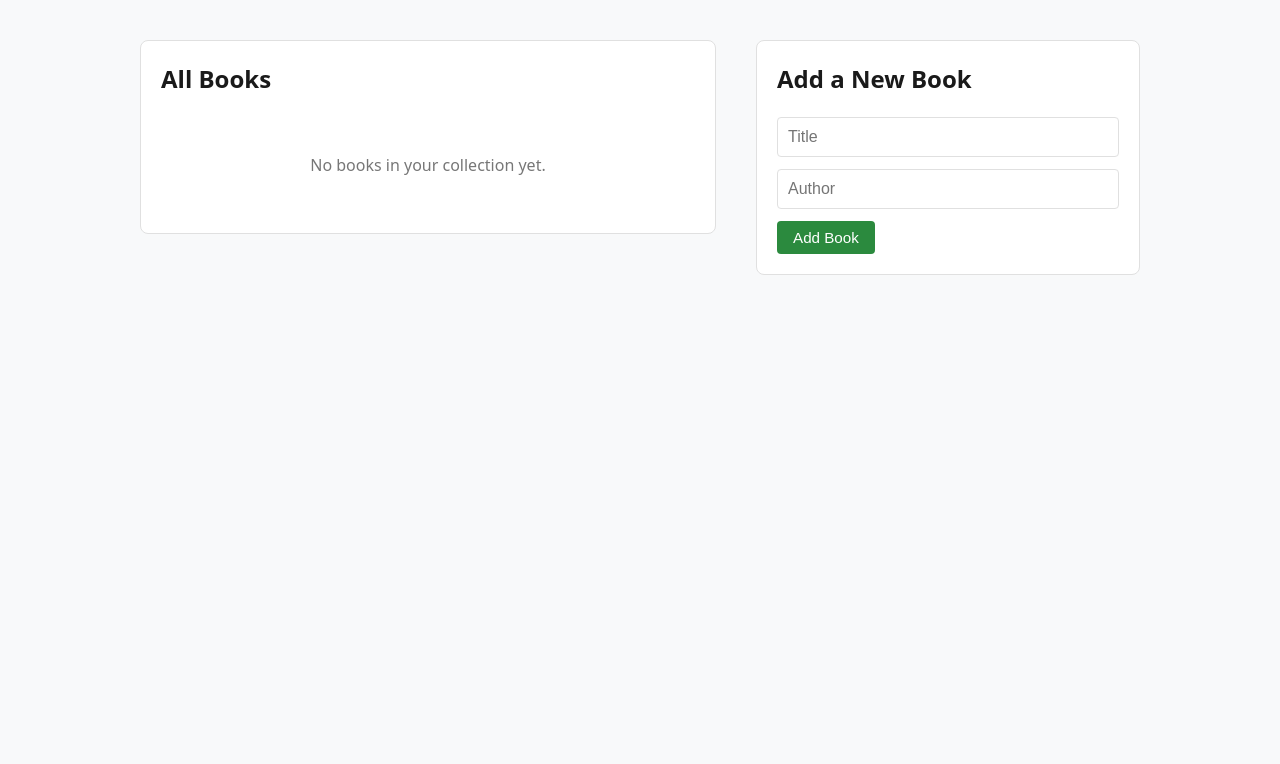
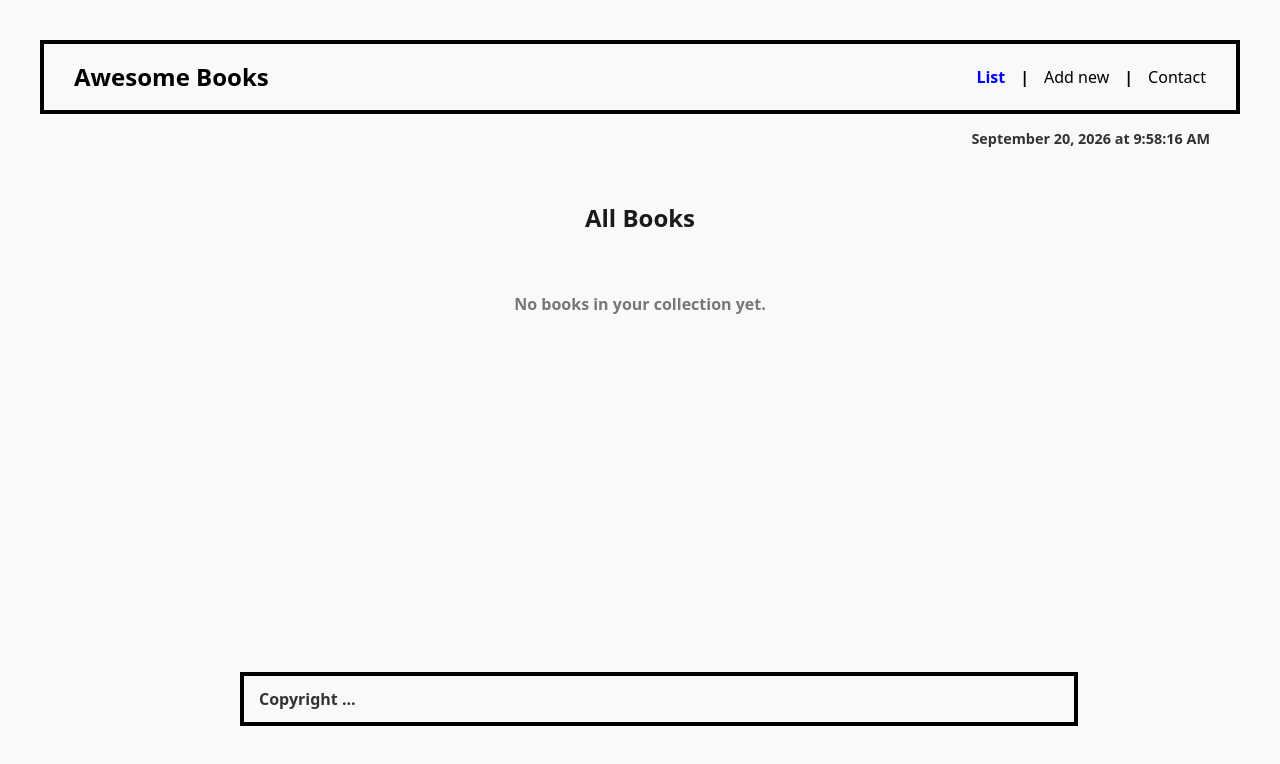
Before and after one commit to Abdulsadiqsamadani/book-ledger, a website: page index.html in a window 1280 px wide. Drawn offline with Linux system fonts and the light colour scheme.

Commit message:
implement SPA  navigation

```diff
--- a/app.js
+++ b/app.js
@@ -1,3 +1,4 @@
+document.addEventListener('DOMContentLoaded', () => {
     let bookCollection = JSON.parse(localStorage.getItem('books')) || [];
 
     const booksContainer = document.getElementById('booksContainer');
@@ -53,6 +54,58 @@ function updateStorageAndUI() {
         displayBooks();
     }
 
+    const navList = document.getElementById('nav-list');
+    const navAdd = document.getElementById('nav-add');
+    const navContact = document.getElementById('nav-contact');
+
+    const listSection = document.getElementById('listSection');
+    const addSection = document.getElementById('addSection');
+    const contactSection = document.getElementById('contactSection');
+
+    const navLinks = [navList, navAdd, navContact];
+
+    const showSection = (targetSection, activeLink) => {
+
+        listSection.classList.add('hidden');
+        addSection.classList.add('hidden');
+        contactSection.classList.add('hidden');
+
+        navLinks.forEach((link) => link.classList.remove('active'));
+
+        targetSection.classList.remove('hidden');
+        activeLink.classList.add('active');
+    };
+
+    navList.addEventListener('click', (e) => {
+        e.preventDefault();
+        showSection(listSection, navList);
+    });
+
+    navAdd.addEventListener('click', (e) => {
+        e.preventDefault();
+        showSection(addSection, navAdd);
+    });
+
+    navContact.addEventListener('click', (e) => {
+        e.preventDefault();
+        showSection(contactSection, navContact);
+    });
+        const displayDate = () => {
+        const dateDisplay = document.getElementById('date-display');
+        if (dateDisplay) {
+            const now = new Date();
+            dateDisplay.textContent = now.toLocaleString('en-US', {
+                month: 'long',
+                day: 'numeric',
+                year: 'numeric',
+                hour: 'numeric',
+                minute: 'numeric',
+                second: 'numeric',
+                hour12: true,
+            });
+        }
+    };
+
     bookForm.addEventListener('submit', (e) => {
         e.preventDefault();
 
@@ -63,6 +116,11 @@ bookForm.addEventListener('submit', (e) => {
             addBook(title, author);
             titleInput.value = '';
             authorInput.value = '';
+
+            showSection(listSection, navList);
         }
     });
+
     displayBooks();
+    displayDate();
+});
--- a/index.html
+++ b/index.html
@@ -7,13 +7,27 @@
     <link rel="stylesheet" href="style.css">
 </head>
 <body>
+    <header class="header">
+        <a href="#" class="logo">Awesome Books</a>
+        <nav>
+            <ul class="nav-links">
+                <li><a href="#" id="nav-list" class="nav-link active">List</a></li>
+                <li class="separator">|</li>
+                <li><a href="#" id="nav-add" class="nav-link">Add new</a></li>
+                <li class="separator">|</li>
+                <li><a href="#" id="nav-contact" class="nav-link">Contact</a></li>
+            </ul>
+        </nav>
+    </header>
+
+    <p id="date-display" class="date-display"></p>
 
     <div class="main-container">
-        <section class="book-section">
+        <section id="listSection"class="book-section content-section">
             <h1>All Books</h1>
             <div id="booksContainer" class="book-list"></div>
         </section>
-        <section class="form-section">
+        <section id="addSection" class="form-section content-section hidden">
             <h2>Add a New Book</h2>
             <form id="bookForm" class="form-container">
                 <input type="text" id="titleInput" placeholder="Title" required>
@@ -22,6 +36,20 @@
             </form>
         </section>
 
+        <section id="contactSection" class="content-section hidden">
+            <h2>Contact information</h2>
+            <p>Do you have any questions or you just want to say "Hello"? <br>You can reach out to us!</p>
+            <ul class="contact-info">
+                <li>Our e-mail: mail@mail.com</li>
+                <li>Our phone number: 0044123456789</li>
+                <li>Our address: Streetname 22, 84503 City, Country</li>
+            </ul>
+        </section>
+
+        <footer class="footer">
+        <p>Copyright ...</p>
+    </footer>
+
     </div>
 
     <script src="app.js"></script>
--- a/style.css
+++ b/style.css
@@ -13,27 +13,27 @@ body {
     color: var(--text-color);
     margin: 0;
     padding: 20px;
+    font-weight: bolder;
     line-height: 1.5;
 }
 
 h1, h2 {
     color: #1a1a1a;
     margin-top: 0;
+    text-align: center;
 }
 
 .main-container {
     display: flex;
     flex-direction: column;
-    gap: 30px;
-    max-width: 1000px;
+    gap: 100%;
+    max-width: 800px;
     margin: 0 auto;
 }
 
 .book-section, .form-section {
-    background: var(--card-bg);
     padding: 20px;
     border-radius: 8px;
-    border: 1px solid var(--border-color);
 }
 
 .book-list {
@@ -46,12 +46,12 @@ h1, h2 {
     justify-content: space-between;
     align-items: center;
     padding: 12px;
-    border: 1px solid var(--border-color);
+    border: 2px solid var(--border-color);
     margin-bottom: -1px;
 }
 
 .book-item:nth-child(odd) {
-    background-color: #f1f3f5;
+    background-color: #afb3b6;
 }
 
 .book-item span {
@@ -67,15 +67,18 @@ h1, h2 {
 .form-container {
     display: flex;
     flex-direction: column;
-    gap: 12px;
+    gap: 20px;
+    align-items: end;
 }
 
 input {
     padding: 10px;
     font-size: 1rem;
-    border: 1px solid var(--border-color);
+    font-weight: bolder;
+    border: 4px solid black;
     border-radius: 4px;
     outline: none;
+    width: 80%;
 }
 
 input:focus {
@@ -84,8 +87,11 @@ input:focus {
 
 button {
     padding: 8px 16px;
+    display: flex;
+    flex-direction: column;
+    align-items: end;
     font-size: 0.95rem;
-    font-weight: 500;
+    font-weight: bold;
     border: none;
     border-radius: 4px;
     cursor: pointer;
@@ -104,13 +110,10 @@ button {
 }
 
 .add-btn {
-    background-color: var(--primary-color);
-    color: white;
-    width: 100%;
-}
-
-.add-btn:hover {
-    background-color: #237032;
+    color: black;
+    border: 4px solid black;
+    width: 15%;
+    align-items: end;
 }
 
 @media (min-width: 768px) {
@@ -118,15 +121,87 @@ button {
         padding: 40px;
     }
 
-    .main-container {
-        display: grid;
-        grid-template-columns: 1.2fr 0.8fr;
-        align-items: start;
-        gap: 40px;
-    }
 
-    .add-btn {
-        width: max-content;
-        align-self: flex-start;
-    }
+.hidden {
+    display: none !important;
 }
+
+.header {
+    display: flex;
+    justify-content: space-between;
+    align-items: center;
+    padding: 15px 30px;
+    border: 4px solid #000;
+    margin-bottom: 10px;
+}
+
+.logo {
+    font-size: 1.5rem;
+    font-weight: bold;
+    text-decoration: none;
+    color: #000;
+}
+
+.nav-links {
+    display: flex;
+    list-style: none;
+    gap: 15px;
+    align-items: center;
+    margin: 0;
+    padding: 0;
+}
+
+.nav-link {
+    text-decoration: none;
+    color: #000;
+    font-weight: 500;
+}
+
+.nav-link.active {
+    color: blue;
+    font-weight: bold;
+}
+
+.separator {
+    color: #000;
+}
+
+.date-display {
+    text-align: right;
+    padding: 0 30px;
+    font-size: 0.9rem;
+    margin-bottom: 30px;
+}
+
+.contact-section {
+    text-align: left;
+    max-width: 500px;
+    margin: 0 auto;
+}
+
+.contact-section h2 {
+    text-align: center;
+    margin-bottom: 20px;
+}
+
+.contact-section p {
+    margin-bottom: 15px;
+    line-height: 1.5;
+}
+
+.contact-info {
+    list-style-type: disc;
+    padding-left: 20px;
+    line-height: 1.8;
+}
+
+.footer {
+    border: 4px solid #000;
+    align-items: center;
+    display: flex;
+    padding: 15px;
+    text-align: left;
+    margin-top: 300px;
+    width: 100%;
+    height: 1rem;
+}
```
Lines whose indentation alone changed are shown as unchanged.
